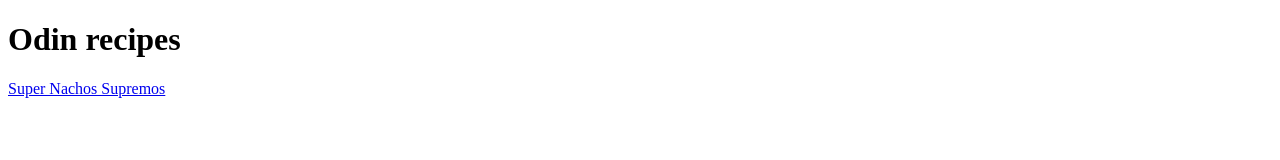
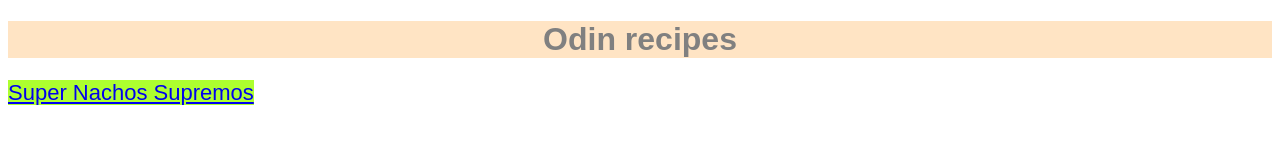
Before and after one commit to JonathanTurunen/odin-recipes, a plain HTML site: page index.html in a window 1280 px wide. Drawn offline with Linux system fonts and the light colour scheme.

Commit message:
Create 1995-esque website

```diff
--- a/index.html
+++ b/index.html
@@ -2,11 +2,12 @@
 <html lang="en">
     <head>
         <meta charset="UTF-8">
+        <link rel="stylesheet" href="./style/style.css">
         <title>"Culinary Delights from the World Over"</title>
     </head>
 
     <body>
         <h1>Odin recipes</h1>
-        <a href="./recipes/nachos.html">Super Nachos Supremos</a>
+        <a class="linky" href="./recipes/nachos.html">Super Nachos Supremos</a>
     </body>
 </html>
--- /dev/null
+++ b/style/style.css
@@ -0,0 +1,18 @@
+/* use several of the properties mentioned in the section above
+(color, background color, typography properties, etc). Take some
+time to play around with the various properties to get a feel for what they do. */
+
+body {
+    font-family: Arial, Helvetica, sans-serif;
+}
+
+h1 {
+    background-color: bisque;
+    color: grey;
+    text-align: center;
+}
+
+.linky {
+    background-color: greenyellow;
+    font-size: 22px;
+}
```
